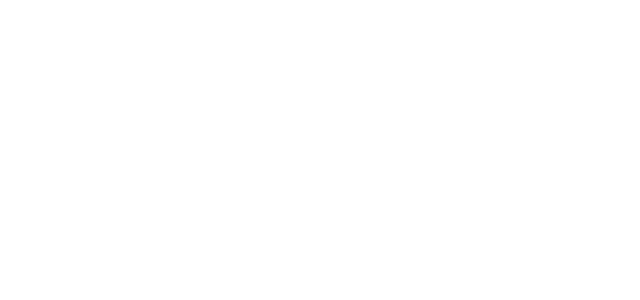
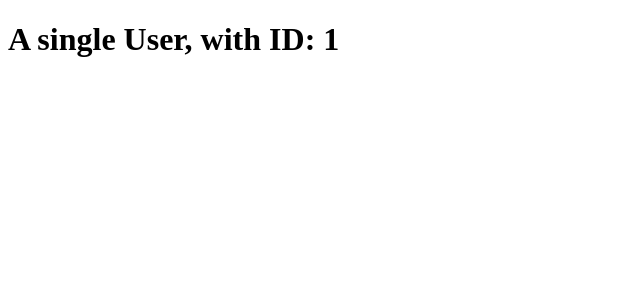
Before and after one commit to ash0304/Nuxt2021, a Nuxt app in the folder my-first-nuxt-app/: page /users/1 in a window 1280 px wide. Before the commit this address had no page. Shown: the top 300 px of the page, without its empty margins (0-640 px from the left). Built offline with nearby package versions, Linux system fonts and the light colour scheme.

Commit message:
course 14. Creating a Route with a Dynamic Path

```diff
--- /dev/null
+++ b/my-first-nuxt-app/pages/users/_id/index.vue
@@ -0,0 +1,3 @@
+<template>
+  <h1>A single User, with ID: {{ $route.params.id }}</h1>
+</template>
```
Also changed, not shown: my-first-nuxt-app/pages/users/index.vue (renamed from my-first-nuxt-app/pages/users.vue).
